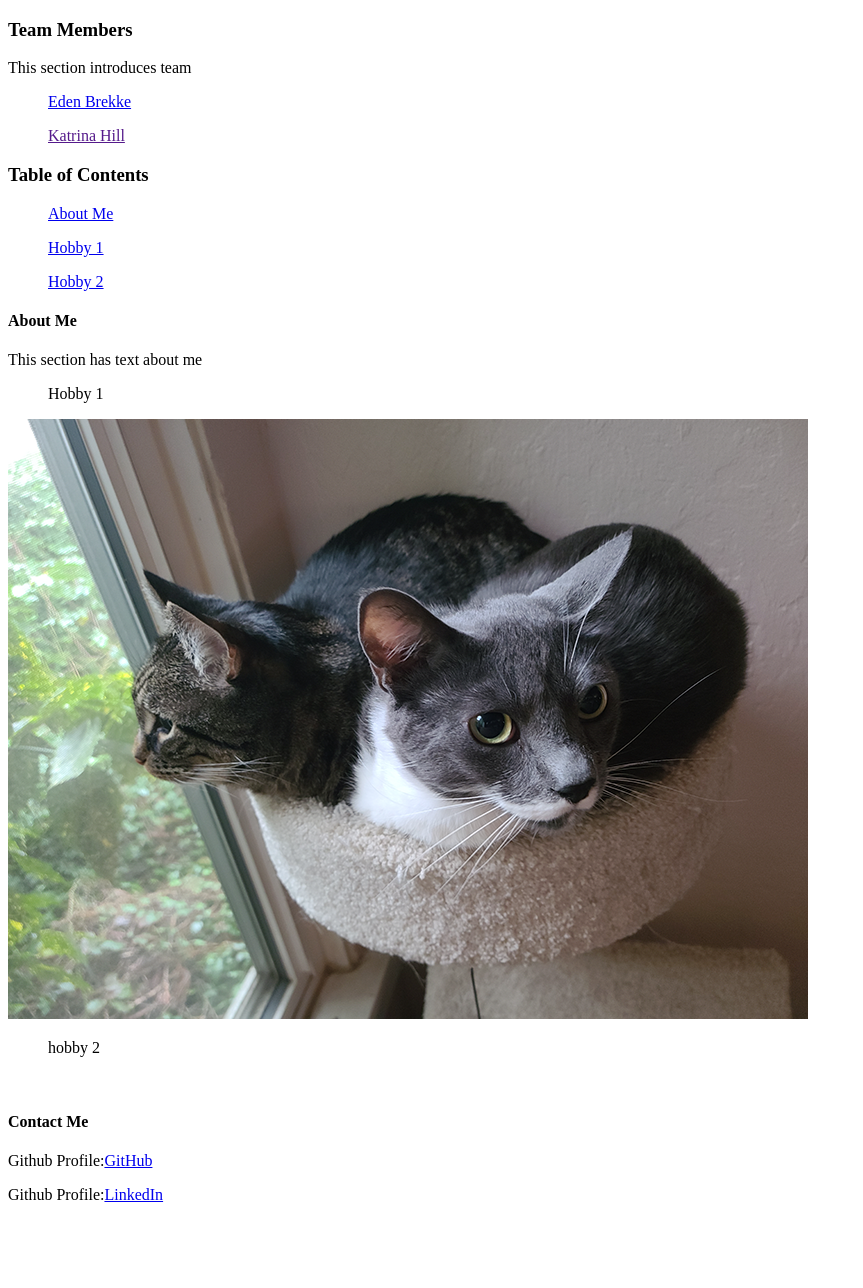
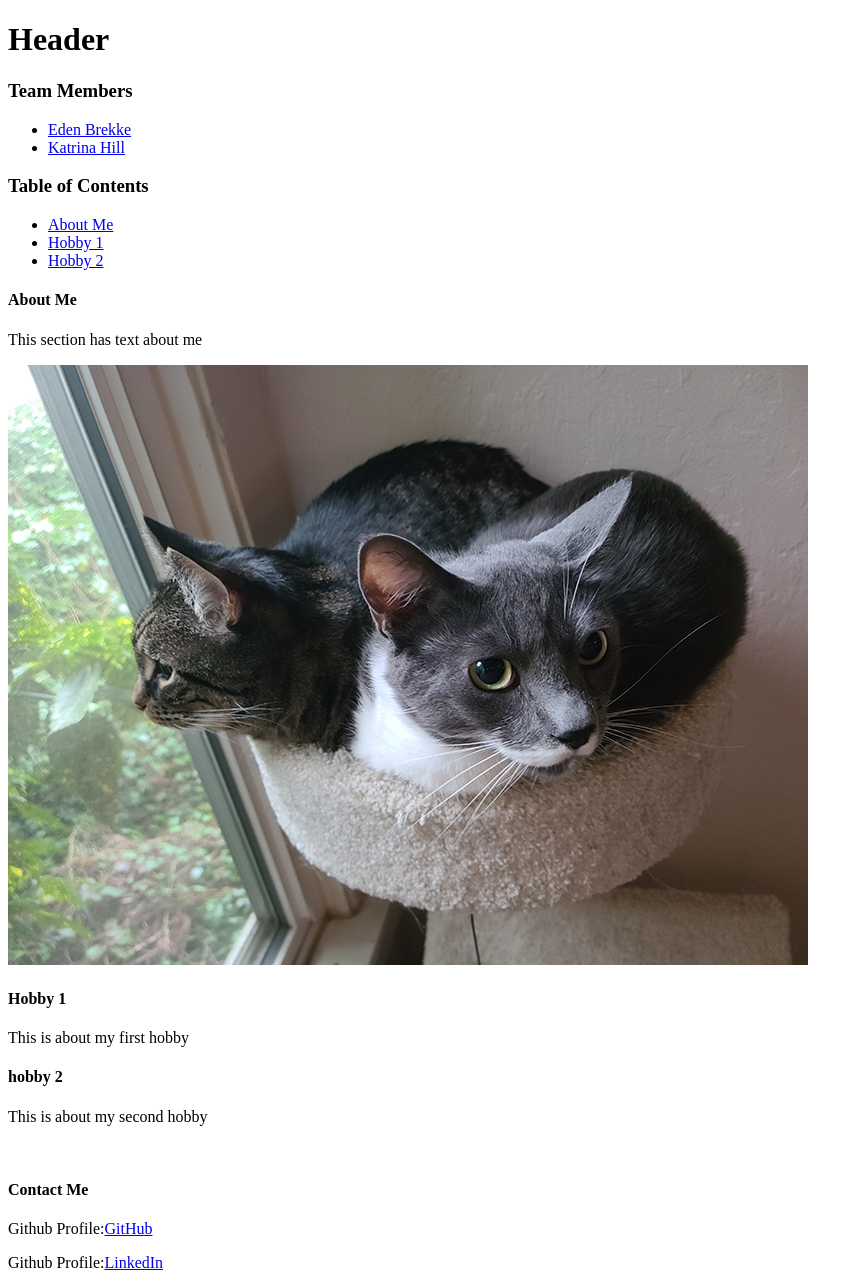
Before and after one commit to wildwoodwaltz/Waffleiron, a plain HTML site: page index.html in a window 1280 px wide. Shown: the whole page, without its empty margins (0-863 px from the left). Before the commit the page ends 1220 px from the top, so only its background shows below. Drawn offline with Linux system fonts and the light colour scheme.

Commit message:
formatting changes to be in line with team wireframe

```diff
--- a/index.html
+++ b/index.html
@@ -6,22 +6,29 @@
         <title>title</title>
     </Head>
     <body>
-
+        <header>
+            <h1>Header</h1>
+        </header>
     <h3>Team Members</h3>
-        <p>This section introduces team</p>
-    <ul><a href="https://eden-brekke.github.io/vigilant-fortnight/">Eden Brekke</a></ul>
-    <ul><a href="">Katrina Hill</a></ul>
+    <ul>
+        <li><a href="https://eden-brekke.github.io/vigilant-fortnight/">Eden Brekke</a></li>
+        <li><a href="https://khill365.github.io/lab-04-html/">Katrina Hill</a></li>
+    </ul>
      <h3>Table of Contents</h3>
-     <ul><a href="#aboutme">About Me</a></ul>
-     <ul><a href="#hobby1">Hobby 1</a></ul>
-     <ul><a href="#hobby2">Hobby 2</a></ul>
+     <ul>
+        <li><a href="#aboutme">About Me</a></li>
+        <li><a href="#hobby1">Hobby 1</a></li>
+        <li><a href="#hobby2">Hobby 2</a></li>
+    </ul>
 
     <h4 id="aboutme">About Me</h4>
         <p>This section has text about me</p>
-    <ul id="hobby1">Hobby 1</ul>
-<img src="vivandrupert.png">
-    <ul id="hobby2">hobby 2</ul>
-<img src="">
+        <img src="vivandrupert.png">
+    <h4 id="hobby1">Hobby 1</h4>
+        <p>This is about my first hobby</p>
+    <h4 id="hobby2">hobby 2</h4>
+        <p>This is about my second hobby</p>
+        <img src="">
 
     <h4>Contact Me</h4>
         <p>Github Profile:<a href="https://github.com/wildwoodwaltz">GitHub</a></p>
```
